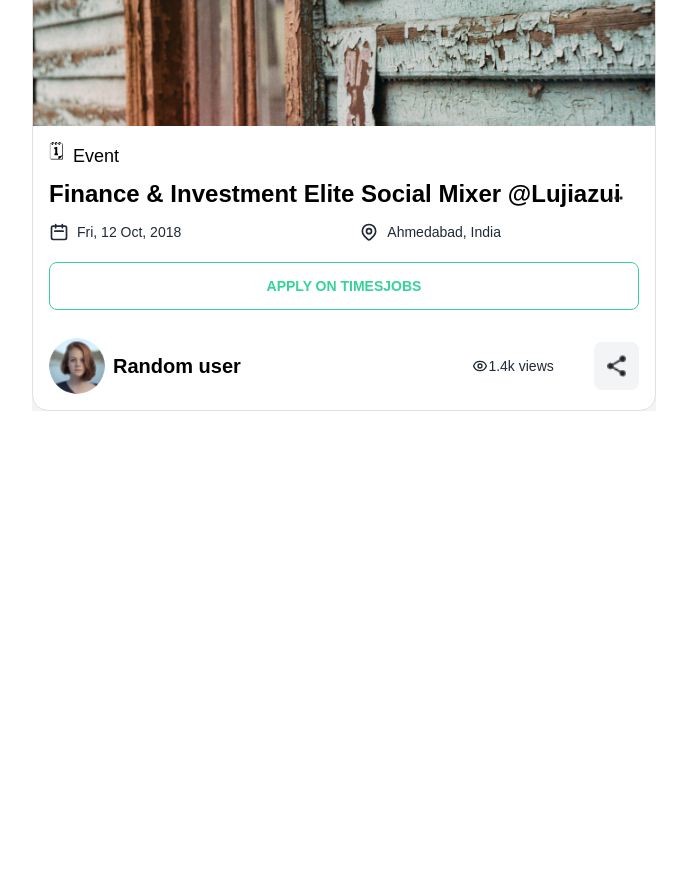
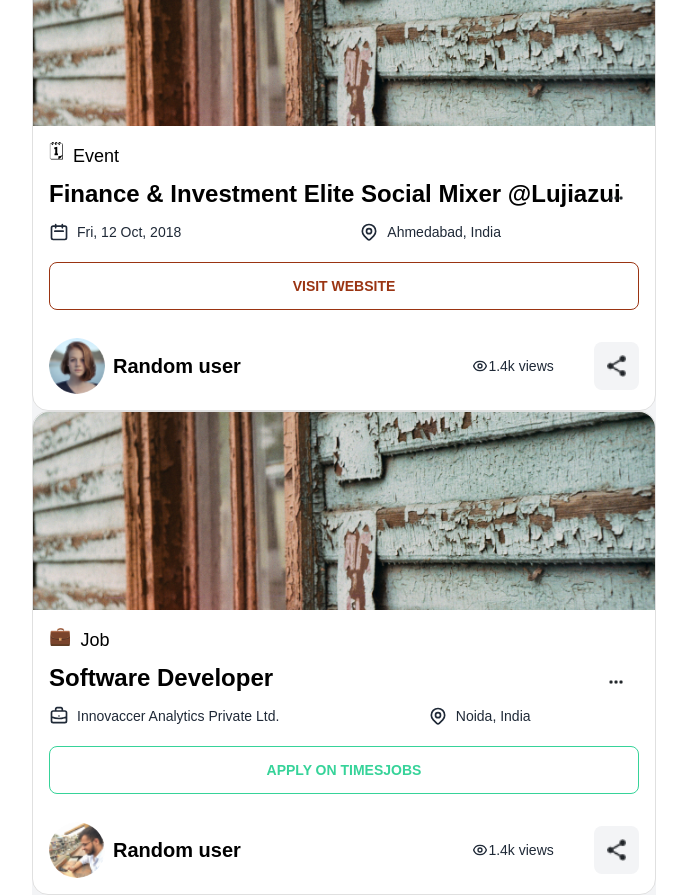
Before and after one commit to mahfuzswaron/ATG-World, a React (Vite) app: page / in a window 1280 px wide. Shown: the part 1580-2475 px from the top of the page, without its empty margins (192-879 px from the left). Before the commit the page ends 1991 px from the top, so only its background shows below. Built offline with nearby package versions, Linux system fonts and the light colour scheme.

Commit message:
job component done

```diff
--- a/src/components/HomePage/DiscussionSection/Posts/AllPosts.jsx
+++ b/src/components/HomePage/DiscussionSection/Posts/AllPosts.jsx
@@ -35,6 +35,18 @@ const event = {
         name: 'Random user',
         photo: '../../../../../assets/avatars/Rectangle 3.png'
     }
+};
+const job = {
+    category: 'Job',
+    title: 'Software Developer',
+    location: 'Noida, India',
+    company: 'Innovaccer Analytics Private Ltd.',
+    img: '../../../../../assets/images/Rectangle 5image.jpg',
+    icon: '💼',
+    poster: {
+        name: 'Random user',
+        photo: '../../../../../assets/avatars/Rectangle 3-3.png'
+    }
 }
 const AllPosts = () => {
     return (
@@ -50,6 +62,9 @@ const AllPosts = () => {
                     <EventOrJob
                         postDetails={event}
                     ></EventOrJob>
+                    <EventOrJob
+                        postDetails={job}
+                    ></EventOrJob>
                 </>
             }
 
--- a/src/components/HomePage/DiscussionSection/Posts/EventOrJob.jsx
+++ b/src/components/HomePage/DiscussionSection/Posts/EventOrJob.jsx
@@ -2,7 +2,7 @@ import React from 'react';
 import shareIcon from '../../../../../assets/icons/share-icon.png';
 
 const EventOrJob = ({ postDetails }) => {
-    const { category, title, location, date, img, icon, poster } = postDetails;
+    const { category, title, location, date, img, icon, poster, company } = postDetails;
     return (
         <div>
             <div class="card card-compact w-full bg-white border border-[#E0E0E0]">
@@ -29,20 +29,33 @@ const EventOrJob = ({ postDetails }) => {
                     </div>
 
                     <div className='flex space-x-10 mb-3'>
-                        <p className='flex items-center '>
-                            <svg xmlns="http://www.w3.org/2000/svg" className="h-5 w-5 mr-2" fill="none" viewBox="0 0 24 24" stroke="currentColor" strokeWidth={2}>
-                                <path strokeLinecap="round" strokeLinejoin="round" d="M8 7V3m8 4V3m-9 8h10M5 21h14a2 2 0 002-2V7a2 2 0 00-2-2H5a2 2 0 00-2 2v12a2 2 0 002 2z" />
-                            </svg> {date}
-                        </p>
-                        <p className='flex items-center'>
+                        {
+                            category === 'Event'
+                                ?
+                                <p className='flex items-center '>
+                                    <svg xmlns="http://www.w3.org/2000/svg" className="h-5 w-5 mr-2" fill="none" viewBox="0 0 24 24" stroke="currentColor" strokeWidth={2}>
+                                        <path strokeLinecap="round" strokeLinejoin="round" d="M8 7V3m8 4V3m-9 8h10M5 21h14a2 2 0 002-2V7a2 2 0 00-2-2H5a2 2 0 00-2 2v12a2 2 0 002 2z" />
+                                    </svg> {date}
+                                </p>
+                                :
+                                <p className="flex items-center">
+                                    <svg xmlns="http://www.w3.org/2000/svg" className="h-5 w-5 mr-2" fill="none" viewBox="0 0 24 24" stroke="currentColor" strokeWidth={2}>
+                                        <path strokeLinecap="round" strokeLinejoin="round" d="M21 13.255A23.931 23.931 0 0112 15c-3.183 0-6.22-.62-9-1.745M16 6V4a2 2 0 00-2-2h-4a2 2 0 00-2 2v2m4 6h.01M5 20h14a2 2 0 002-2V8a2 2 0 00-2-2H5a2 2 0 00-2 2v10a2 2 0 002 2z" />
+                                    </svg>
+                                    {company}
+                                </p>
+
+                        }
+                        < p className='flex items-center'>
                             <svg xmlns="http://www.w3.org/2000/svg" className="h-5 w-5 mr-2" fill="none" viewBox="0 0 24 24" stroke="currentColor" strokeWidth={2}>
                                 <path strokeLinecap="round" strokeLinejoin="round" d="M17.657 16.657L13.414 20.9a1.998 1.998 0 01-2.827 0l-4.244-4.243a8 8 0 1111.314 0z" />
                                 <path strokeLinecap="round" strokeLinejoin="round" d="M15 11a3 3 0 11-6 0 3 3 0 016 0z" />
                             </svg> {location}
                         </p>
+
                     </div>
                     {
-                        category === 'event'
+                        category === 'Event'
                             ?
                             <button className='btn btn-outline text-orange-800 ' >Visit Website</button>
                             :
@@ -72,7 +85,7 @@ const EventOrJob = ({ postDetails }) => {
                     </div>
                 </div>
             </div>
-        </div>
+        </div >
     );
 };
 
```
